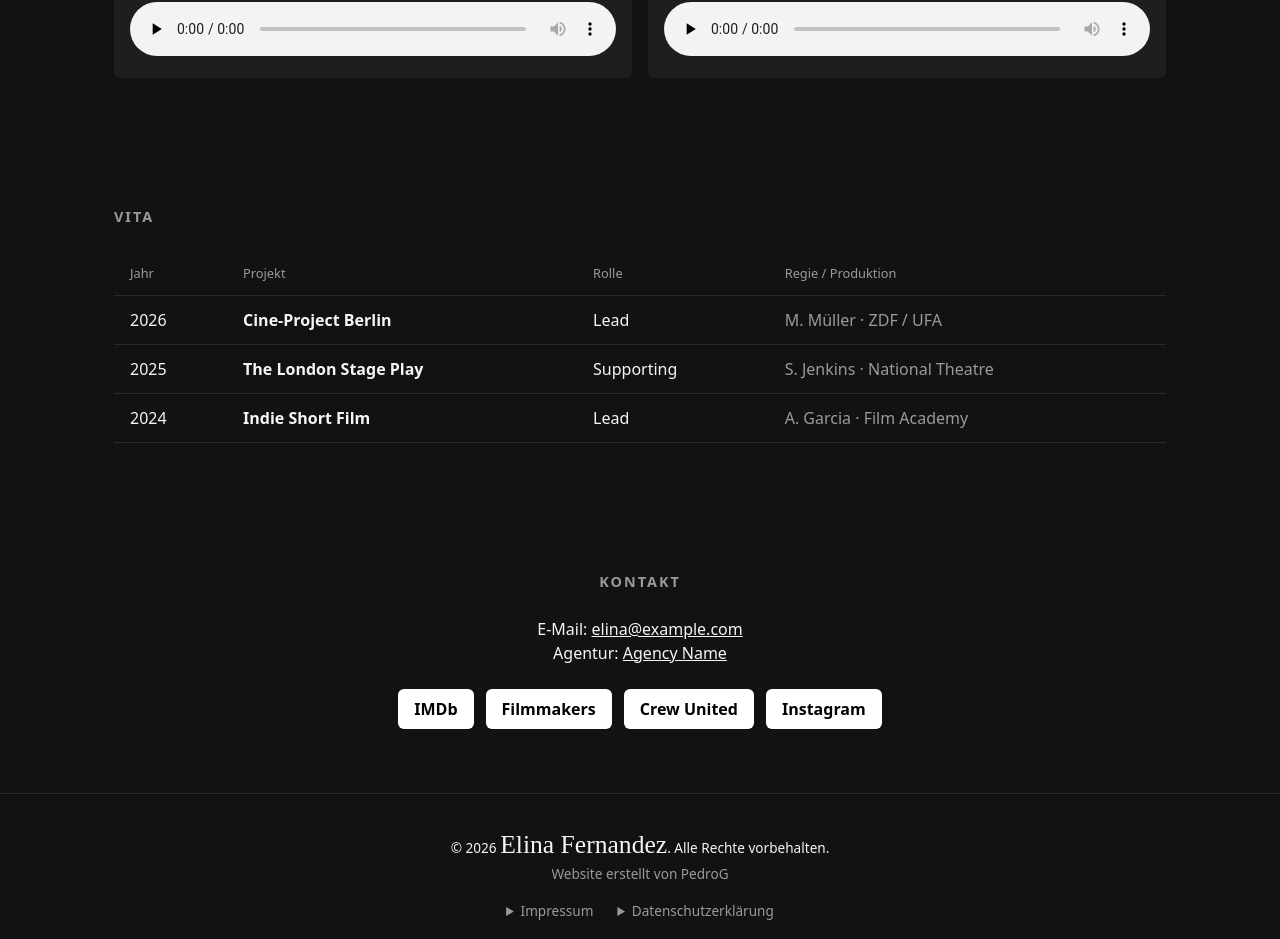
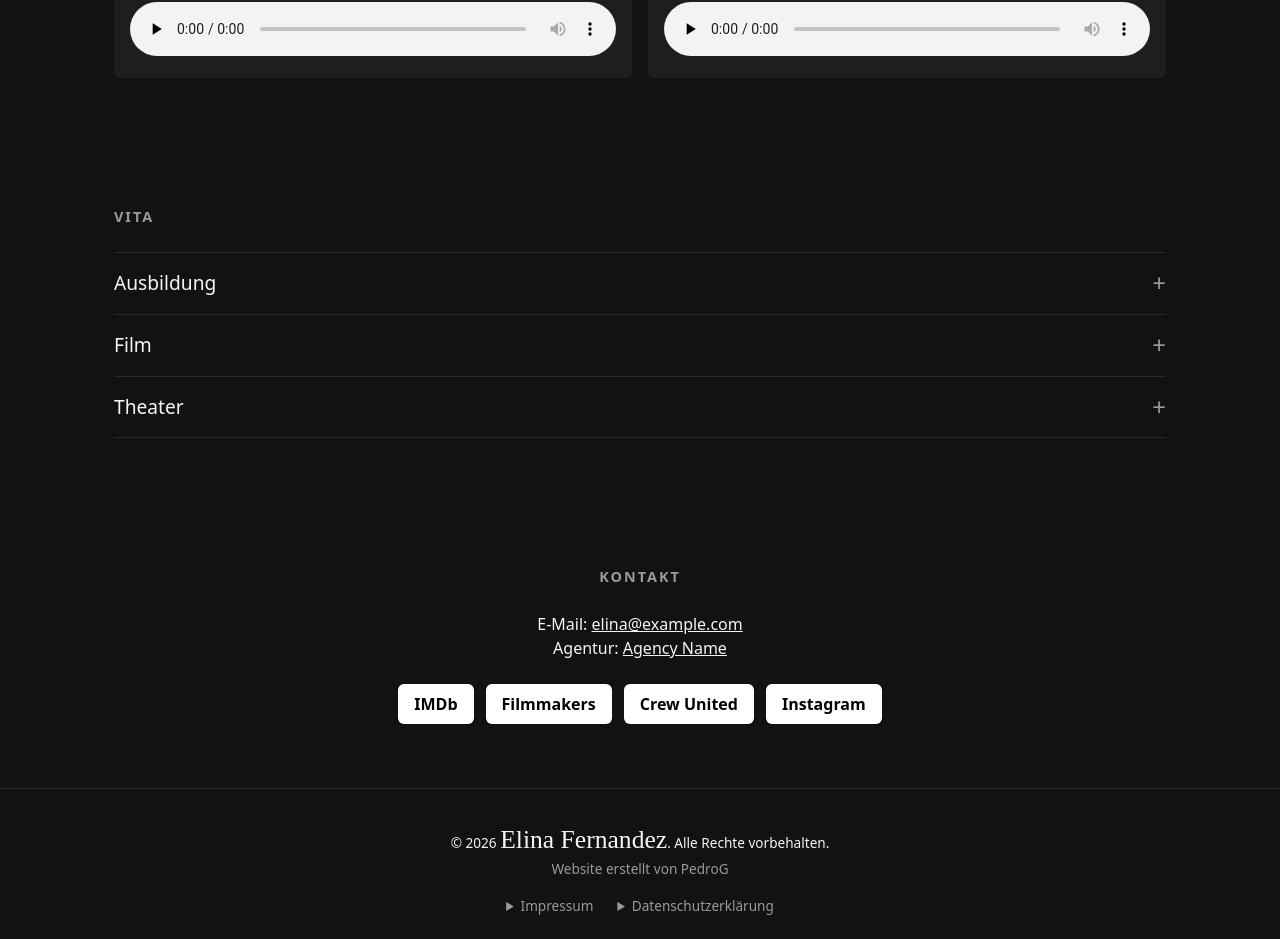
Before and after one commit to PedroJRGarcia/actressWebsite, a React (Vite) app: page / in a window 1280 px wide. Shown: the part 4528-5467 px from the top of the page. Built offline with nearby package versions, Linux system fonts and the light colour scheme; a web font is replaced by a local one.

Commit message:
folder menu change

```diff
--- a/src/components/Credits.tsx
+++ b/src/components/Credits.tsx
@@ -2,10 +2,8 @@ import React from 'react'
 import { profile } from '../data/profile'
 import type { SectionProps } from '../i18n'
 
-export const Credits: React.FC<SectionProps> = ({ t }) => (
-  <section id='credits'>
-    <h2>{t.nav.credits}</h2>
-    <div className='table-wrapper'>
+// Film and theater share the same columns; training has its own
+const RolesTable: React.FC<SectionProps & { credits: typeof profile.credits.film }> = ({ t, credits }) => (
   <table>
     <thead>
       <tr>
@@ -16,7 +14,7 @@ export const Credits: React.FC<SectionProps> = ({ t }) => (
       </tr>
     </thead>
     <tbody>
-          {profile.credits.map(credit => (
+      {credits.map(credit => (
         <tr key={`${credit.year}-${credit.title}`}>
           <td>{credit.year}</td>
           <td className='strong'>{credit.title}</td>
@@ -28,6 +26,49 @@ export const Credits: React.FC<SectionProps> = ({ t }) => (
       ))}
     </tbody>
   </table>
+)
+
+export const Credits: React.FC<SectionProps> = ({ t }) => (
+  <section id='credits'>
+    <h2>{t.nav.credits}</h2>
+
+    {/* Dropdowns in this order: training, film, theater */}
+    <details className='vita-group'>
+      <summary>{t.vita.training}</summary>
+      <div className='table-wrapper'>
+        <table>
+          <thead>
+            <tr>
+              <th>{t.creditsTable.year}</th>
+              <th>{t.creditsTable.project}</th>
+              <th>{t.creditsTable.school}</th>
+            </tr>
+          </thead>
+          <tbody>
+            {profile.credits.training.map(item => (
+              <tr key={`${item.year}-${item.title}`}>
+                <td>{item.year}</td>
+                <td className='strong'>{item.title}</td>
+                <td className='muted'>{item.school}</td>
+              </tr>
+            ))}
+          </tbody>
+        </table>
       </div>
+    </details>
+
+    <details className='vita-group'>
+      <summary>{t.vita.film}</summary>
+      <div className='table-wrapper'>
+        <RolesTable t={t} credits={profile.credits.film} />
+      </div>
+    </details>
+
+    <details className='vita-group'>
+      <summary>{t.vita.theater}</summary>
+      <div className='table-wrapper'>
+        <RolesTable t={t} credits={profile.credits.theater} />
+      </div>
+    </details>
   </section>
 )
--- a/src/data/profile.ts
+++ b/src/data/profile.ts
@@ -59,8 +59,18 @@ export const profile = {
     { title: 'Audio1', src: publicFile('audios/commercial-en.mp3') },
     { title: 'Audio2', src: publicFile('audios/narration-de.mp3') },
   ],
-  credits: [
+  // "Vita" section: one dropdown per group, shown in this order: training, film, theater
+  credits: {
+    training: [
+      // Placeholder: replace with the real schools / workshops
+      { year: '2018 – 2021', title: 'Schauspielstudium', school: 'Schauspielschule München' },
+      { year: 2022, title: 'Camera Acting Workshop', school: 'Film Academy Berlin' },
+    ],
+    film: [
       { year: 2026, title: 'Cine-Project Berlin', role: 'Lead', director: 'M. Müller', company: 'ZDF / UFA' },
+      { year: 2024, title: 'Indie Short Film', role: 'Lead', director: 'A. Garcia', company: 'Film Academy' },
+    ],
+    theater: [
       {
         year: 2025,
         title: 'The London Stage Play',
@@ -68,6 +78,6 @@ export const profile = {
         director: 'S. Jenkins',
         company: 'National Theatre',
       },
-    { year: 2024, title: 'Indie Short Film', role: 'Lead', director: 'A. Garcia', company: 'Film Academy' },
     ],
+  },
 }
--- a/src/i18n/de.json
+++ b/src/i18n/de.json
@@ -22,7 +22,8 @@
     { "label": "Wohnort", "value": "München" },
     { "label": "Verfügbar in", "value": "Europa" }
   ],
-  "creditsTable": { "year": "Jahr", "project": "Projekt", "role": "Rolle", "director": "Regie / Produktion" },
+  "creditsTable": { "year": "Jahr", "project": "Projekt", "role": "Rolle", "director": "Regie / Produktion", "school": "Schule / Institution" },
+  "vita": { "training": "Ausbildung", "film": "Film", "theater": "Theater" },
   "contact": { "email": "E-Mail", "agency": "Agentur" },
   "footer": {
     "rights": "Alle Rechte vorbehalten.",
--- a/src/i18n/en.json
+++ b/src/i18n/en.json
@@ -22,7 +22,8 @@
     { "label": "Based in", "value": "Munich" },
     { "label": "Available in", "value": "Europe" }
   ],
-  "creditsTable": { "year": "Year", "project": "Project", "role": "Role", "director": "Director / Production" },
+  "creditsTable": { "year": "Year", "project": "Project", "role": "Role", "director": "Director / Production", "school": "School / Institution" },
+  "vita": { "training": "Training", "film": "Film", "theater": "Theatre" },
   "contact": { "email": "Email", "agency": "Agency" },
   "footer": {
     "rights": "All Rights Reserved.",
--- a/src/i18n/es.json
+++ b/src/i18n/es.json
@@ -22,7 +22,8 @@
     { "label": "Residencia", "value": "Múnich" },
     { "label": "Disponible en", "value": "Europa" }
   ],
-  "creditsTable": { "year": "Año", "project": "Proyecto", "role": "Papel", "director": "Dirección / Producción" },
+  "creditsTable": { "year": "Año", "project": "Proyecto", "role": "Papel", "director": "Dirección / Producción", "school": "Escuela / Institución" },
+  "vita": { "training": "Formación", "film": "Cine", "theater": "Teatro" },
   "contact": { "email": "Email", "agency": "Agencia" },
   "footer": {
     "rights": "Todos los derechos reservados.",
--- a/src/index.css
+++ b/src/index.css
@@ -480,6 +480,49 @@ main .hero {
   overflow-x: auto;
 }
 
+/* VITA: one dropdown per group (training, film, theater) */
+.vita-group {
+  border-bottom: 1px solid var(--border);
+}
+
+.vita-group:first-of-type {
+  border-top: 1px solid var(--border);
+}
+
+.vita-group summary {
+  display: flex;
+  justify-content: space-between;
+  align-items: center;
+  padding: 1rem 0;
+  font-size: 1.2rem;
+  cursor: pointer;
+  list-style: none;
+}
+
+.vita-group summary::-webkit-details-marker {
+  display: none;
+}
+
+.vita-group summary::after {
+  content: '+';
+  font-size: 1.5rem;
+  line-height: 1;
+  color: var(--muted);
+  transition: rotate 0.2s;
+}
+
+.vita-group[open] summary::after {
+  rotate: 45deg;
+}
+
+.vita-group summary:hover {
+  color: var(--accent);
+}
+
+.vita-group .table-wrapper {
+  padding-bottom: 1.5rem;
+}
+
 table {
   width: 100%;
   border-collapse: collapse;
```
Lines whose indentation alone changed are shown as unchanged.
